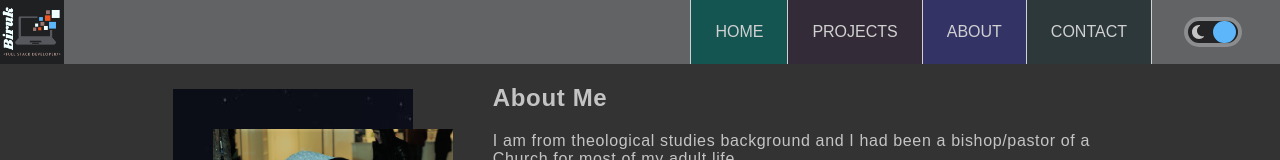
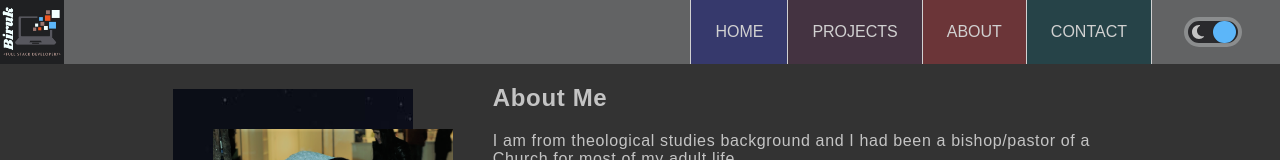
Before and after one commit to Know-Thyself/next-portfolio, a Next.js app: page /about in a window 1280 px wide. Shown: the top 160 px of the page. Built offline with nearby package versions, Linux system fonts and the light colour scheme.

Commit message:
modified navbar links

```diff
--- a/pages/about.js
+++ b/pages/about.js
@@ -75,7 +75,7 @@ const About = () => {
 							height={340}
 							// layout='intrinsic'
 							// layout='fill'
-							objectFit='contain'
+							// objectFit='contain'
 							sizes='(max-width: 724px) 100vw,
               (max-width: 1200px) 50vw,
               33vw'
--- a/styles/globals.css
+++ b/styles/globals.css
@@ -133,18 +133,48 @@ font-family: 'Source Sans Pro', sans-serif;
 [data-theme='dark'] {
 	--header-background: #626364;
 	--home-link-bg: #145451;
+	--home-link-bg: #4D5198;
+	--home-link-bg: #545AA7;
+	--home-link-bg: #434887;
+	--home-link-bg: #36396C;
 	--projects-link-bg: #2d2d36;
 	--projects-link-bg: #342B38;
+	--projects-link-bg: #473A4C;
+	--projects-link-bg: #3F3444;
+	--projects-link-bg: #443341;
 	/* black coffee */
 	--about-link-bg: #3b2f2f;
 	--about-link-bg: #333333;
+	/* --about-link-bg: #3B2F2F; */
+	/* --about-link-bg: #333F44;
+	--about-link-bg: #2a3439;
+	--about-link-bg: #283335; */
 	--about-section-bg: #333333;
+	/* --about-section-bg: #6B3538; */
+	/* --about-section-bg: #3B2F2F; */
+
+	/* --about-section-bg: #333F44;
+	--about-section-bg: #283236; */
+	/* --about-section-bg: #66342E; */
+	/* --about-section-bg: #2D4566; */
 	--contact-link-bg: #2a3439;
 	--contact-link-bg: #2d383a;
+	--contact-link-bg: #035A57;
+	--contact-link-bg: #8E4941;
+	--contact-link-bg: #66342E;
+	--contact-link-bg: #264348;
+
 	/* --contact-link-bg: #2b3038; */
 	--contact-section-bg: #2d383a;
+	--contact-section-bg: #035A57;
+	--contact-section-bg: #8E4941;
+	--contact-section-bg: #7F413A;
+	--contact-section-bg: #723A34;
+	--contact-section-bg: #66342E;
+	--contact-section-bg: #264348;
 	--menu-box-bg: #58111A;
 	--menu-box-bg: #1b364a;
+	--menu-box-bg: #36396C;
 	--primary-background: #1e1e24;
 	--secondary-background: #070707;
 	--project-container-bg: #676767;
@@ -190,6 +220,18 @@ font-family: 'Source Sans Pro', sans-serif;
 	--secondary-text-color: #C4C4C4;
 	--active-nav-link: #333366;
 	--active-nav-link: #333366;
+	--active-nav-link: #D2601A;
+	--active-nav-link: #4D5198;
+	--active-nav-link: #097770;
+	--active-nav-link: #1B6535;
+	--active-nav-link: #B85042;
+	--active-nav-link: #8E4941;
+	--active-nav-link: #035A57;
+	--active-nav-link: #283E5B;
+	--active-nav-link: #283E5B;
+
+	--active-nav-link: #36396C;
+	--active-nav-link: #6B3538;
 	--nav-links-color: #D1D1D1;
 	--active-nav-link-text: #D1D1D1;
 	--helper-text-color: #808094;
@@ -198,6 +240,8 @@ font-family: 'Source Sans Pro', sans-serif;
 	--radio-btn-border: #717475;
 	--radio-btn-border: #8B8D8E;
 	--radio-btn-bg: #242427;
+	--radio-btn-bg: #1F2022;
+	--radio-btn-bg: #2A2A2D;
 	--switch-button-bg: #5cb6f9;
 	--read-more: #3a9bdc;
 }
--- a/styles/header.module.css
+++ b/styles/header.module.css
@@ -136,7 +136,6 @@
   background-color: var(--complementary-bg);
   background-color: var(--projects-link-bg);
   background-color: var(--radio-btn-bg);
-  background-color: var(--project-container-hover);
 }
 
 @media screen and (min-width: 724px) {
```
